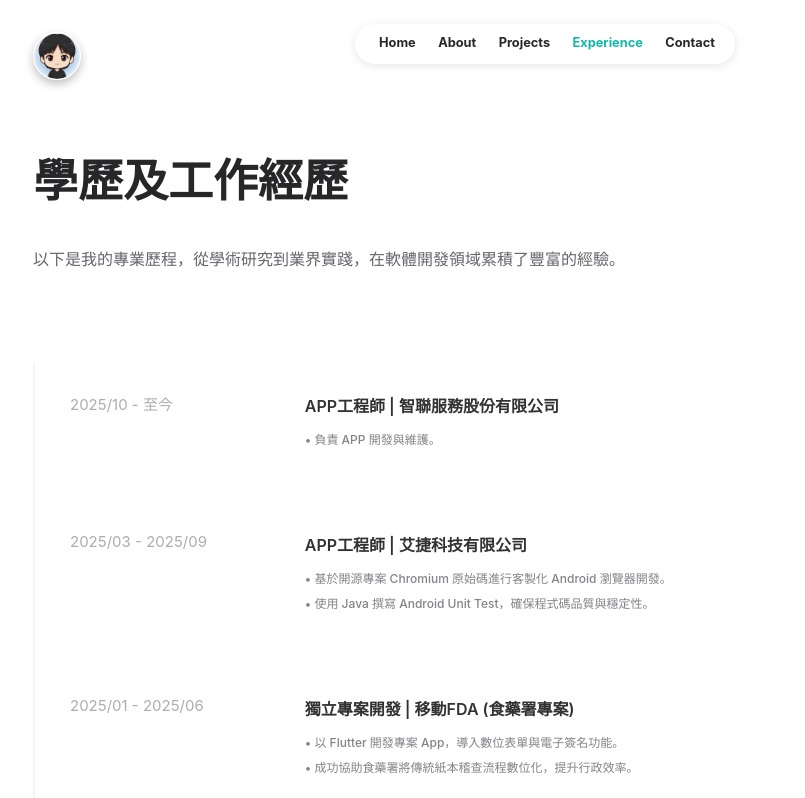
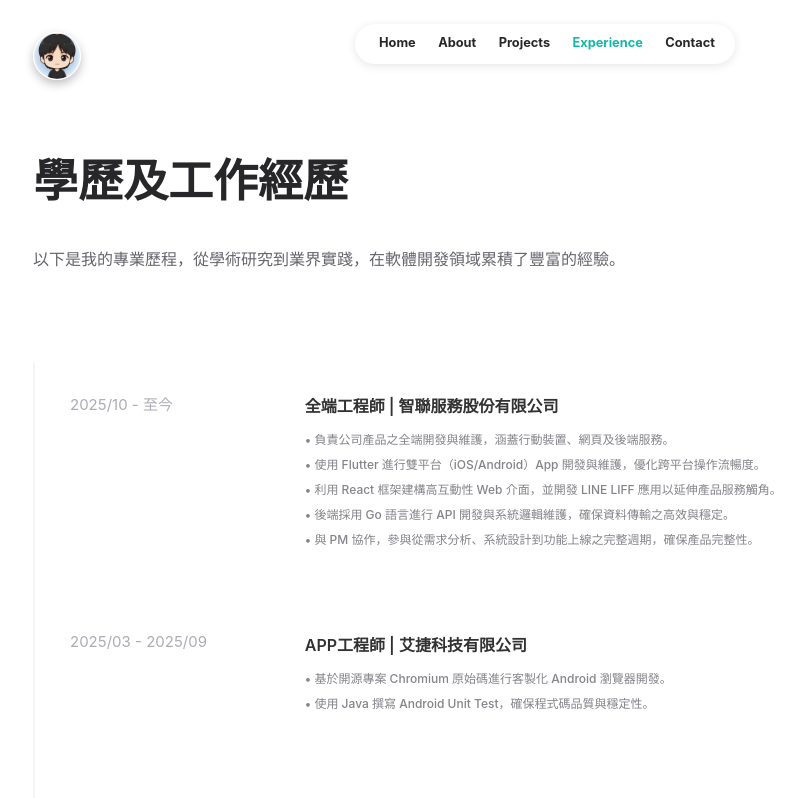
Before and after one commit to kevin880701/kevin880701.github.io, a React (Create React App) app: page /experience in a window 1280 px wide. Shown: the top 798 px of the page, without its empty margins (95-900 px from the left). Built offline with nearby package versions, Linux system fonts and the light colour scheme.

Commit message:
[mod] 調整智聯職位說明

```diff
--- a/src/data/experience.js
+++ b/src/data/experience.js
@@ -2,10 +2,22 @@ const myExperience = [
     {
         type: "Work",
         date: "2025/10 - 至今",
-        title: "APP工程師 | 智聯服務股份有限公司",
+        title: "全端工程師 | 智聯服務股份有限公司",
         description: [
             {
-                text: "負責 APP 開發與維護。"
+                text: "負責公司產品之全端開發與維護，涵蓋行動裝置、網頁及後端服務。"
+            },
+            {
+                text: "使用 Flutter 進行雙平台（iOS/Android）App 開發與維護，優化跨平台操作流暢度。"
+            },
+            {
+                text: "利用 React 框架建構高互動性 Web 介面，並開發 LINE LIFF 應用以延伸產品服務觸角。"
+            },
+            {
+                text: "後端採用 Go 語言進行 API 開發與系統邏輯維護，確保資料傳輸之高效與穩定。"
+            },
+            {
+                text: "與 PM 協作，參與從需求分析、系統設計到功能上線之完整週期，確保產品完整性。"
             }
         ]
     },
```
